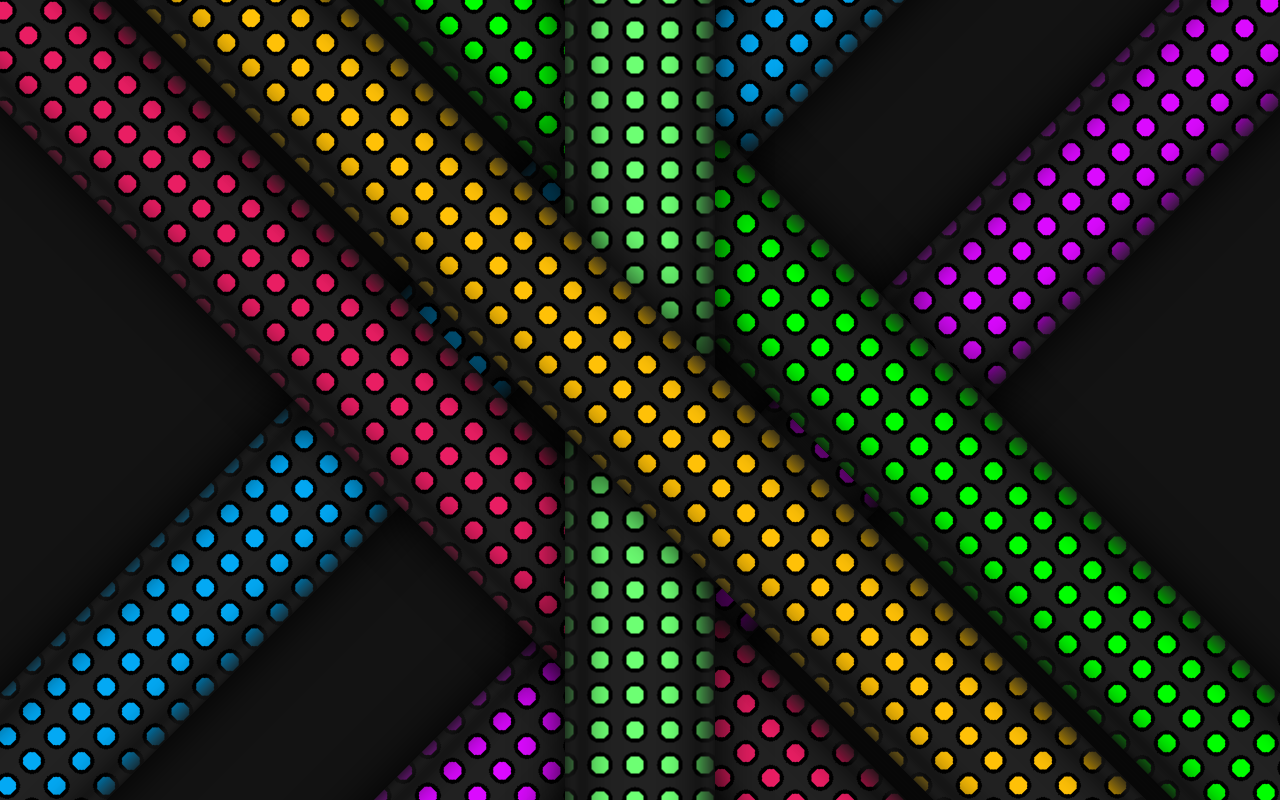
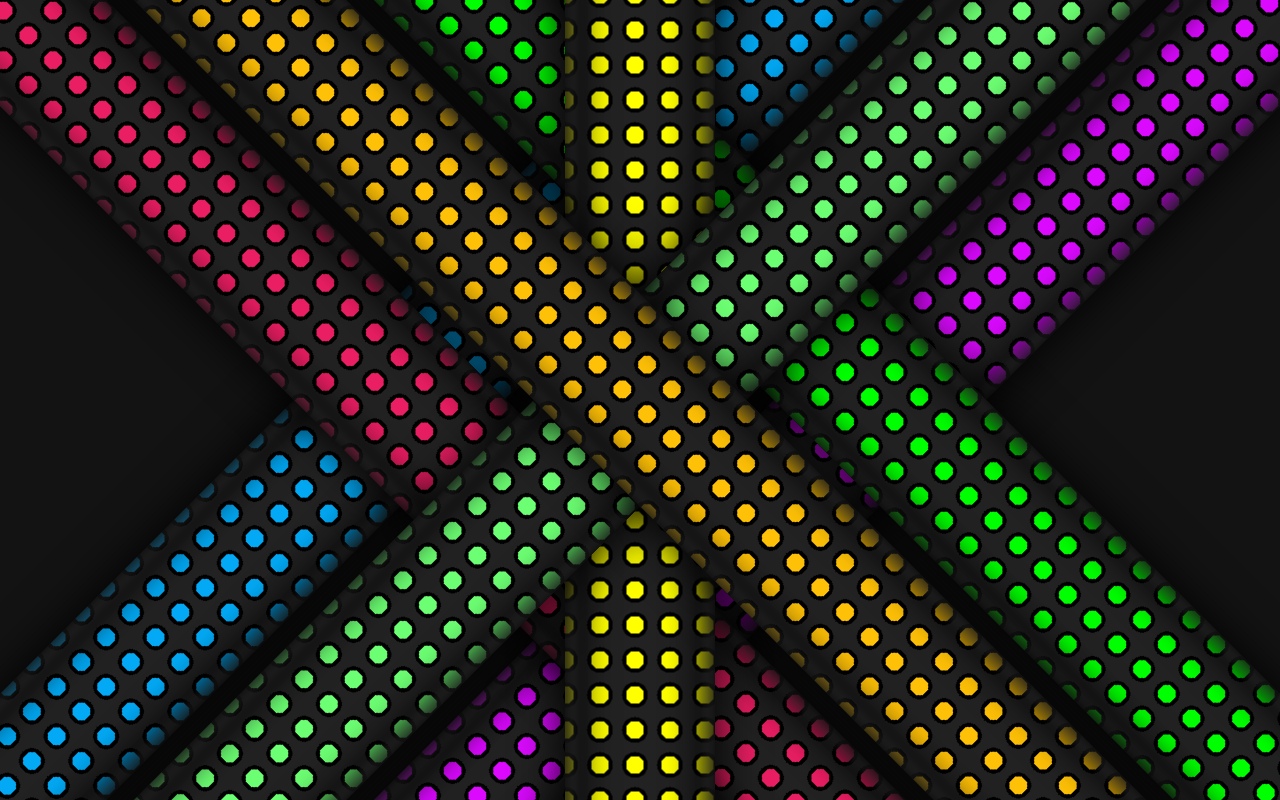
Before and after one commit to tonylumia710/Barras-Giratorias-Css, a plain HTML site: page index.html in a window 1280 px wide. Drawn offline with Linux system fonts and the light colour scheme.

Commit message:
agrego barra vertical

```diff
--- a/css/styles.css
+++ b/css/styles.css
@@ -48,7 +48,7 @@ section{
 }
 
 .layer.layer1{
-    background: #222 radial-gradient(#6dff73 9px, #000 9px, #000 13px, transparent 13px);
+    background: #222 radial-gradient(yellow 9px, #000 9px, #000 13px, transparent 13px);
     background-size: 35px 35px;
     transform: translate(-50%,-50%) rotate(0deg);
     z-index: 11;
@@ -94,3 +94,11 @@ section{
     z-index: 10;
     animation: animate 2s linear infinite;
 }
+
+.layer.layer7{
+    background: #222 radial-gradient(#6dff73 9px, #000 9px, #000 13px, transparent 13px);
+    background-size: 35px 35px;
+    transform: translate(-50%,-50%) rotate(45deg);
+    z-index: 11;
+    animation: animate 2s linear infinite;
+}
--- a/index.html
+++ b/index.html
@@ -15,6 +15,7 @@
         <div class="layer layer4"></div>
         <div class="layer layer5"></div>
         <div class="layer layer6"></div>
+        <div class="layer layer7"></div>
 
     </section>
 
```
